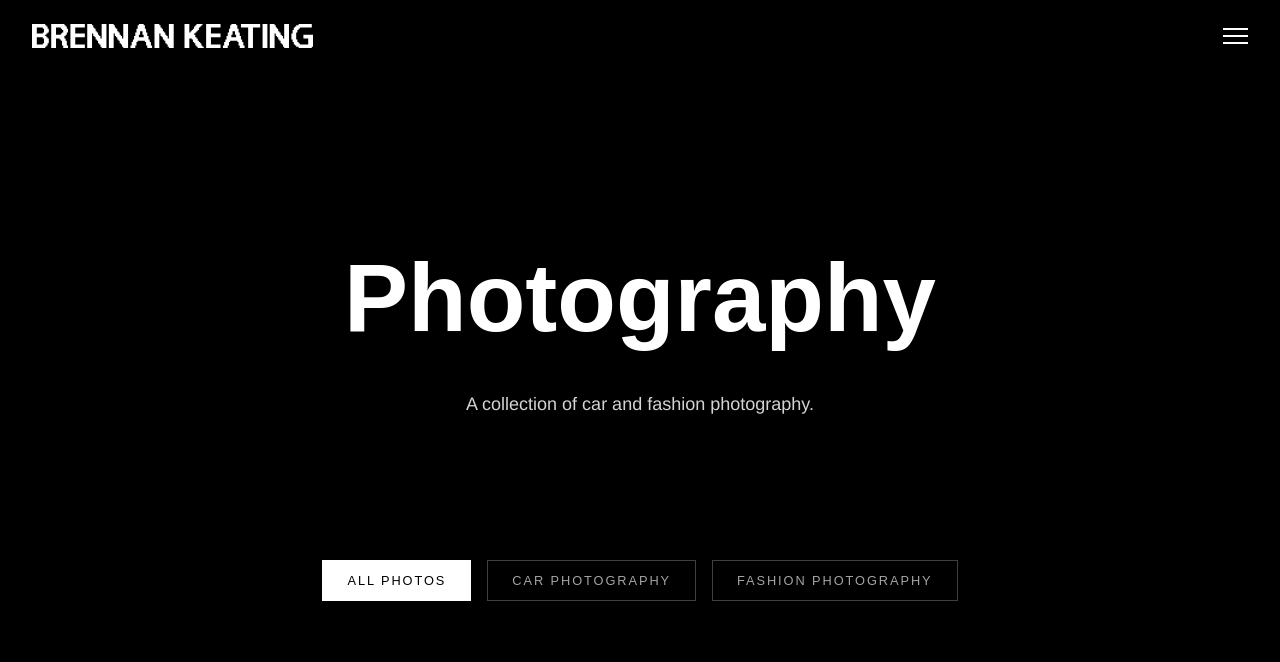
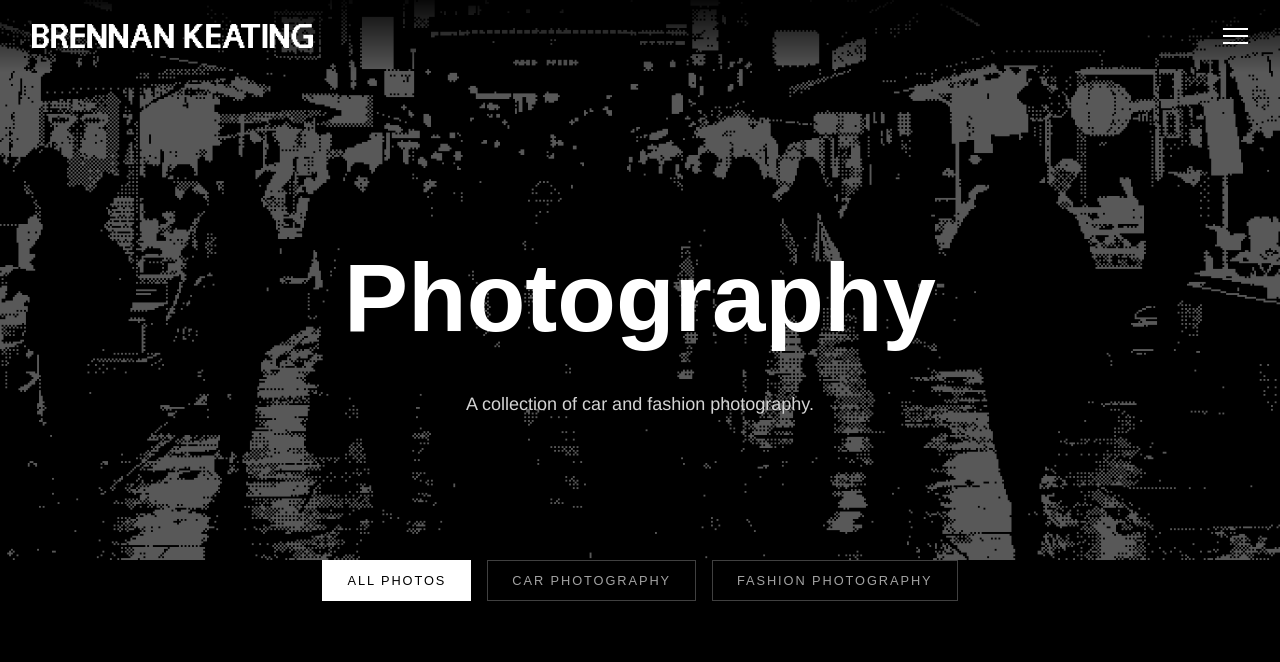
Before and after one commit to brennankeating/home, a plain HTML site: page photography/index.html in a window 1280 px wide. Shown: the top 662 px of the page. Drawn offline with Linux system fonts and the light colour scheme; a web font is replaced by a local one.

Commit message:
photography page updates

```diff
--- a/photography/index.html
+++ b/photography/index.html
@@ -238,7 +238,7 @@
         </div>
     </nav>
 
-    <header class="page-header">
+    <header class="page-header" style="background-image: url('../images/hero/photography.png');">
         <h1 class="page-title">Photography</h1>
         <p class="page-subtitle">A collection of car and fashion photography.</p>
     </header>
```
